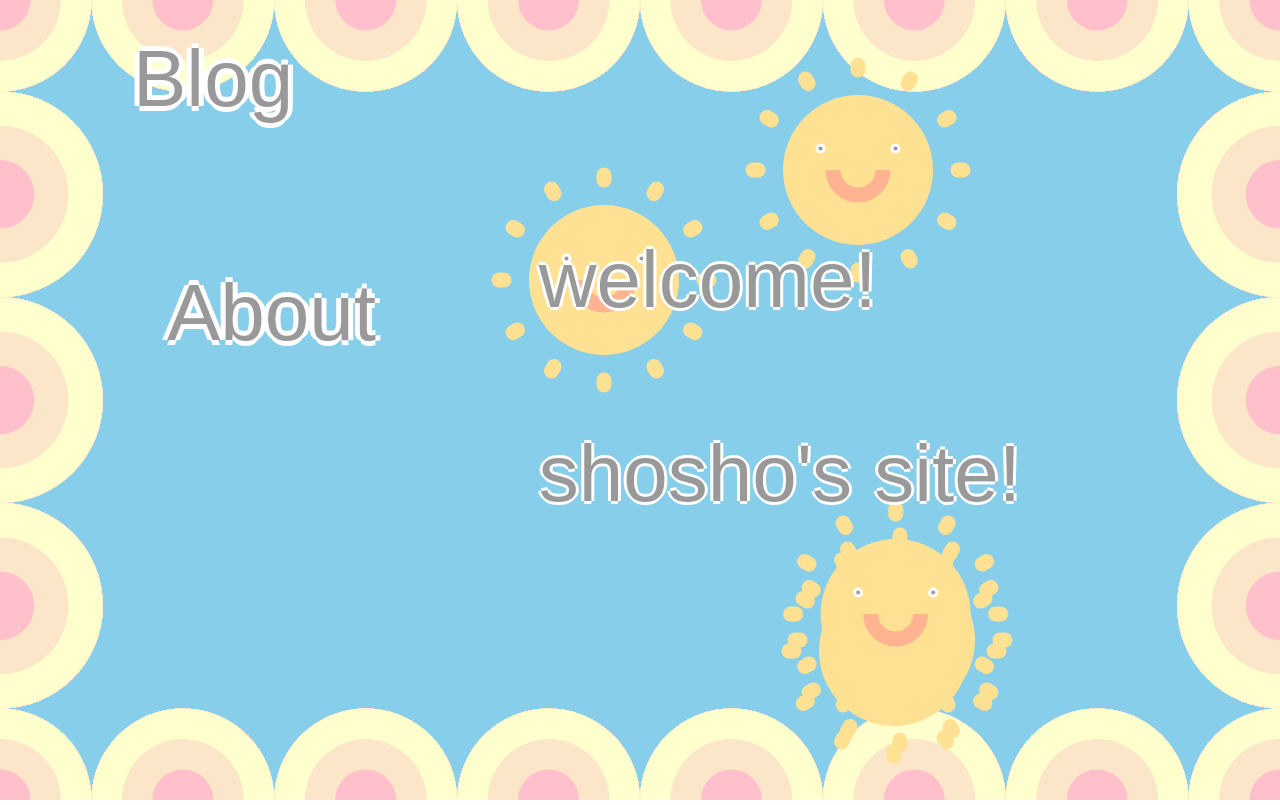
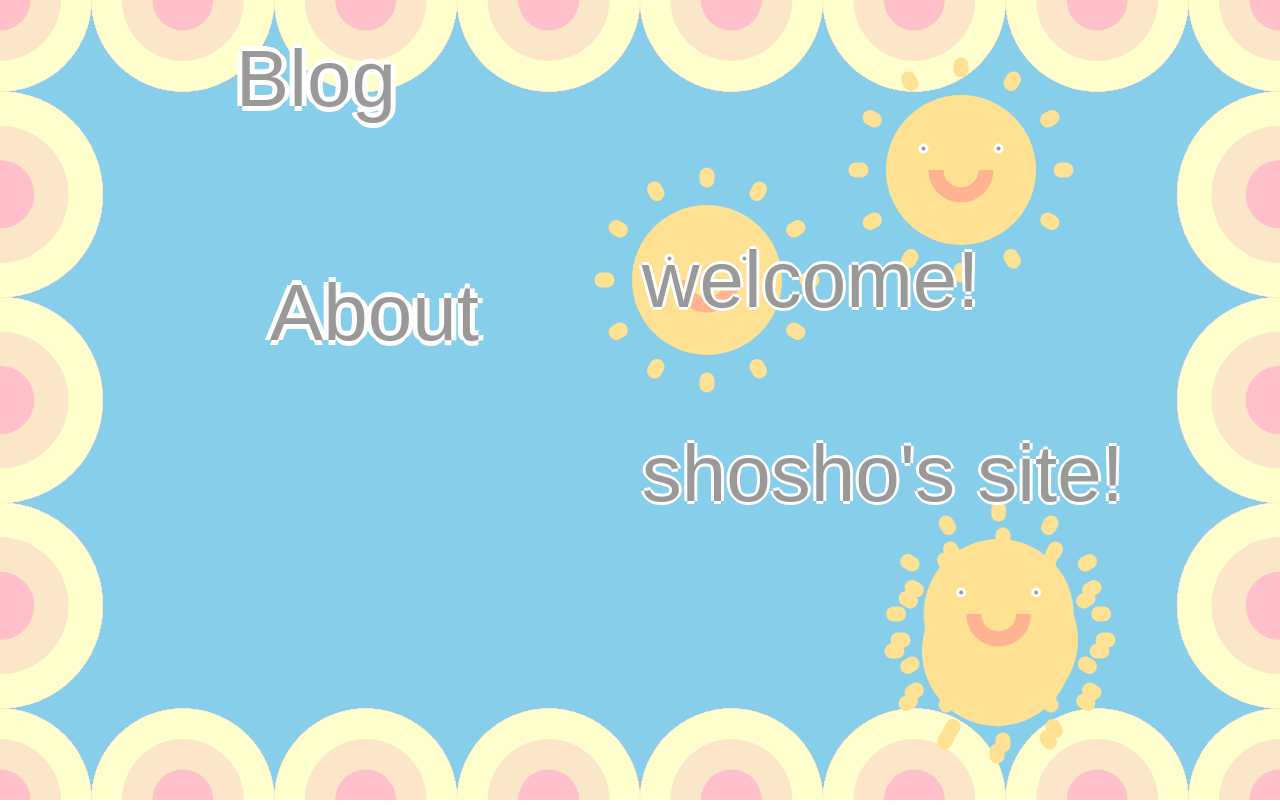
Before and after one commit to hishosho/blog, a Next.js app: page / in a window 1280 px wide. Built offline with nearby package versions, Linux system fonts and the light colour scheme.

Commit message:
[Style]: 首页导航样式修改

```diff
--- /dev/null
+++ b/components/home/Animation.module.css
@@ -0,0 +1,6 @@
+.nav {
+  transition: transform 1s;
+}
+.nav:hover {
+  transform: scale(1.5);
+}
--- a/components/home/AnimationContent.tsx
+++ b/components/home/AnimationContent.tsx
@@ -1,6 +1,7 @@
 import { useEffect, useCallback, useRef, useState } from 'react'
 import SunLogo from '../../components/common/SunLogo'
 import Router from 'next/router'
+import styles from './Animation.module.css'
 
 interface AnimationEle {
   id: string;
@@ -95,6 +96,7 @@ const AnimationContent = (props: childProps) => {
     <div
       style={{ ...style }}
       onClick={() => goto(item)}
+      className={item.path ? styles.nav : ''}
     >
       {item.text}
     </div>
@@ -120,7 +122,7 @@ const AnimationContent = (props: childProps) => {
       style={{
         width: contentSize.width,
         height: contentSize.height,
-        margin: `0 auto;`
+        margin: `0 auto`
       }}>
       {
         animationEles.map((item, i) => {
```
